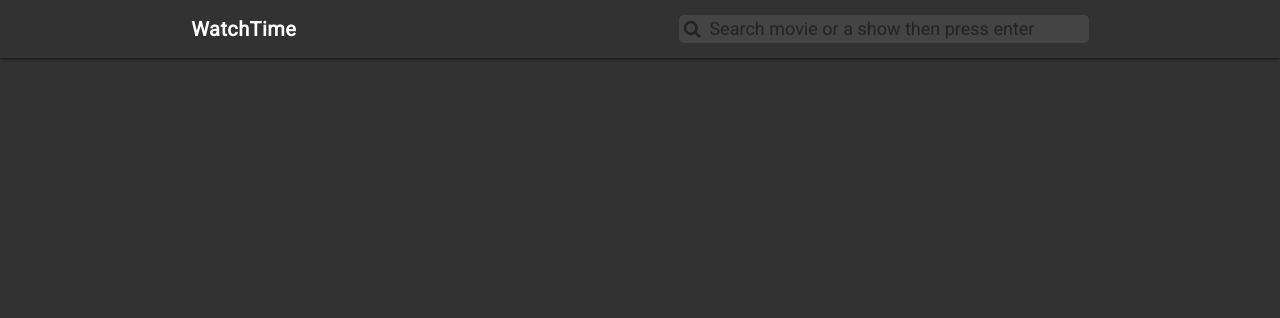
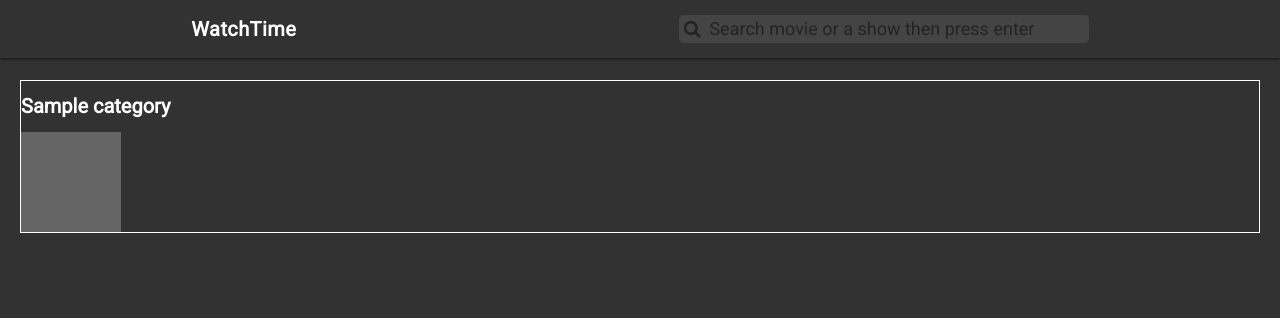
Before and after one commit to LiranCaduri/WatchTime-Website, a Flask app: template templates/index.html in a window 1280 px wide. Shown: the top 318 px of the page. Run offline with Flask 2, Linux system fonts and the light colour scheme; the template is opened without the code that fills it: most values are stand-ins (such as "Sample title", 1, 10 or a date in 2020).

Commit message:
adding css grid

```diff
--- a/app.py
+++ b/app.py
@@ -8,7 +8,8 @@ app = Flask(__name__)
 def index():
     #http://api.tvmaze.com/shows
     respones = requests.get('http://api.tvmaze.com/shows')
-    return render_template('index.html', title="WatchTime", data= json.loads(respones.content)[0])
+    print(len(json.loads(respones.content)))
+    return render_template('index.html', title="WatchTime", data= json.loads(respones.content), category="all")
 
 
 app.run(debug=True)
--- a/static/css/main.css
+++ b/static/css/main.css
@@ -52,3 +52,27 @@ nav h2{
 .searchBar input::placeholder{
     color: #232323;
 }
+
+main{
+    position: relative;
+    margin: 8rem 2rem;
+    border: 1px solid white;
+}
+
+
+.category-title{
+    color: white;
+}
+
+.container-grid{
+    display: grid;
+    grid-template-columns: 1fr 1fr 1fr;
+    gap: 20px;
+}
+
+.card{
+    background-color: #656565;
+    width: 100px;
+    height: 100px;
+
+}
--- a/templates/index.html
+++ b/templates/index.html
@@ -21,5 +21,17 @@
             </div>
         </nav>
 
+        <main class="main">
+            <h1 class="category-title">{{ category }}</h1>
+
+            <div class="container-grid">
+                {% for obj in data%}
+                    <div class="card">
+
+                    </div>
+                {% endfor %}
+            </div>
+        </main>
+
     </body>
 </ht
```
